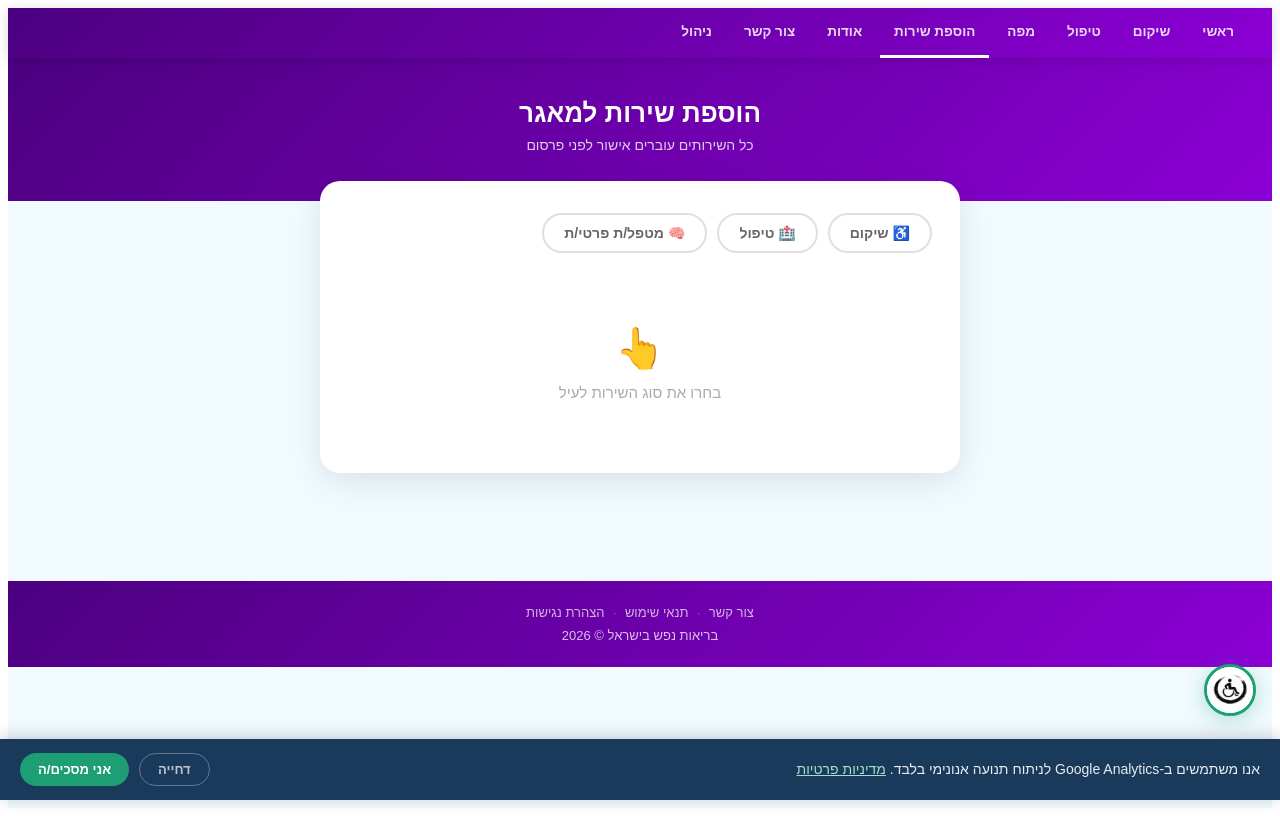
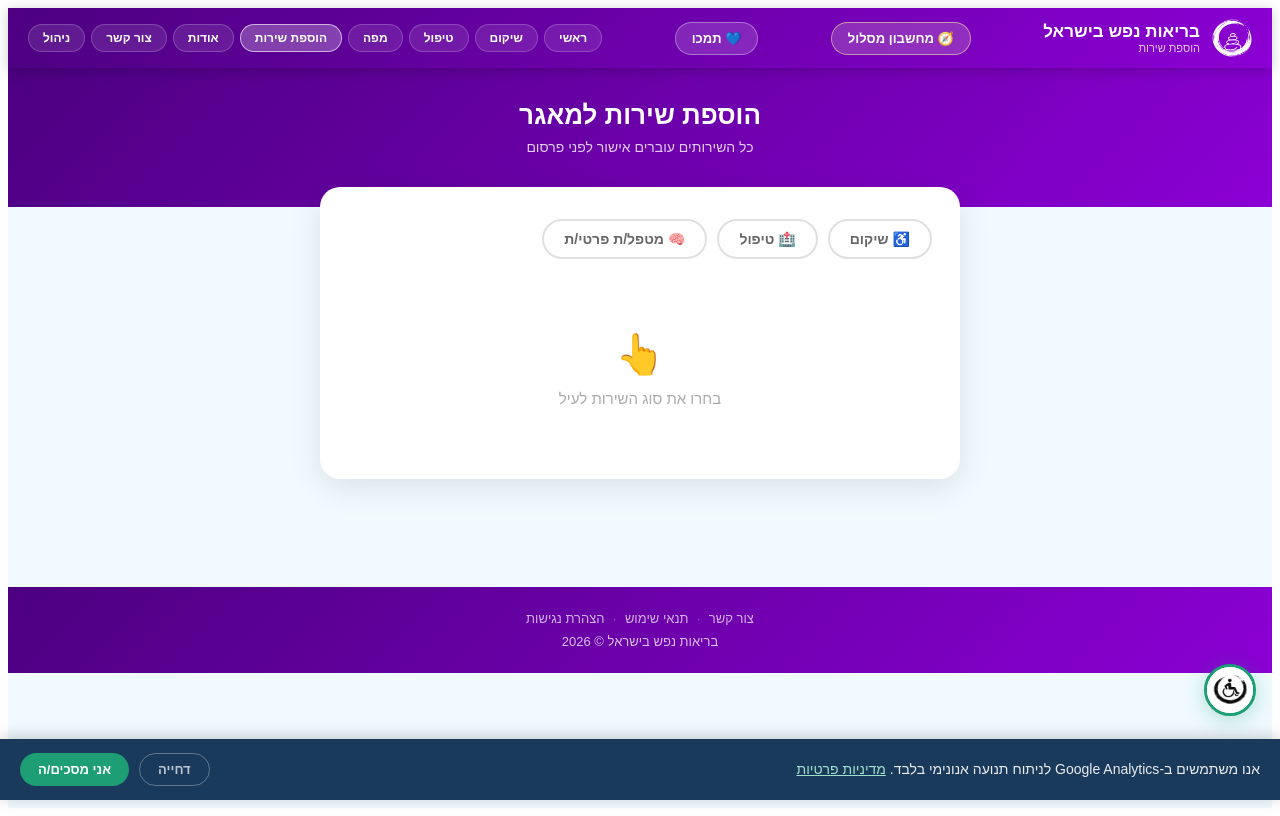
Before and after one commit to sivantelem-commits/rehab-directory, a Next.js app: page /register in a window 1280 px wide. Built offline with nearby package versions, Linux system fonts and the light colour scheme.

Commit message:
Update register.js

```diff
--- a/pages/register.js
+++ b/pages/register.js
@@ -186,14 +186,36 @@ export default function Register() {
       <div dir="rtl" style={{ minHeight: '100vh', background: tab === 'practitioner' ? '#f0f7ff' : isRehab ? '#faf5ff' : '#f0faff', fontFamily: "'Nunito','Arial',sans-serif" }}>
 
         {/* ניווט */}
-        <nav style={{ background: `linear-gradient(135deg,${darkColor || '#1A3A5C'},${color || '#2563EB'})`, padding: '0 24px', display: 'flex', alignItems: 'center', gap: 4, overflowX: 'auto', position: 'sticky', top: 0, zIndex: 100, boxShadow: '0 2px 12px rgba(0,0,0,.15)' }}>
-          {NAV.map(([href, label]) => (
-            <a key={href} href={href} style={{ color: 'rgba(255,255,255,.85)', textDecoration: 'none', padding: '16px 14px', fontSize: 13.5, fontWeight: 700, whiteSpace: 'nowrap', borderBottom: href === '/register' ? '3px solid white' : '3px solid transparent' }}>{label}</a>
-          ))}
-        </nav>
+        <header style={{
+          background: `linear-gradient(135deg,${darkColor || '#1A3A5C'},${color || '#2563EB'})`,
+          color: 'white', padding: '10px 20px', display: 'flex', alignItems: 'center',
+          justifyContent: 'space-between', boxShadow: '0 2px 12px rgba(0,0,0,.2)',
+          flexWrap: 'wrap', gap: 8, position: 'sticky', top: 0, zIndex: 100,
+        }}>
+          <div style={{ display: 'flex', alignItems: 'center', gap: 12 }}>
+            <img src="/logo.png" alt="בריאות נפש בישראל" style={{ width: 40, height: 40, objectFit: 'contain', filter: 'brightness(0) invert(1)' }} />
+            <div>
+              <div style={{ fontWeight: 800, fontSize: 17 }}>בריאות נפש בישראל</div>
+              <div style={{ fontSize: 11, opacity: 0.8 }}>הוספת שירות</div>
+            </div>
+          </div>
+          <a href="/calculator" style={{ background: 'rgba(255,255,200,0.18)', border: '1.5px solid rgba(255,255,150,0.5)', color: 'white', borderRadius: '999px', padding: '8px 16px', fontWeight: 800, fontSize: 13, textDecoration: 'none', display: 'flex', alignItems: 'center', gap: 6, whiteSpace: 'nowrap' }}>🧭 מחשבון מסלול</a>
+          <a href="https://links.payboxapp.com/g9hdYBPr71b" target="_blank" rel="noopener noreferrer" style={{ background: 'rgba(255,255,255,0.15)', border: '1.5px solid rgba(255,255,255,0.35)', color: 'white', borderRadius: '999px', padding: '8px 16px', fontWeight: 700, fontSize: 13, textDecoration: 'none', display: 'flex', alignItems: 'center', gap: 6, whiteSpace: 'nowrap' }}>💙 תמכו</a>
+          <nav aria-label="ניווט ראשי" style={{ display: 'flex', gap: 6, flexWrap: 'wrap' }}>
+            {NAV.map(([href, label]) => (
+              <a key={href} href={href} style={{
+                color: 'white',
+                background: href === '/register' ? 'rgba(255,255,255,0.25)' : 'rgba(255,255,255,0.1)',
+                borderRadius: '999px', padding: '6px 14px', fontWeight: 600, fontSize: 12,
+                border: href === '/register' ? '1.5px solid rgba(255,255,255,0.6)' : '1.5px solid rgba(255,255,255,0.2)',
+                textDecoration: 'none',
+              }}>{label}</a>
+            ))}
+          </nav>
+        </header>
 
         {/* כותרת */}
-        <div style={{ background: `linear-gradient(135deg,${darkColor || '#1A3A5C'},${color || '#2563EB'})`, padding: '40px 24px 48px', textAlign: 'center', color: 'white' }}>
+        <div style={{ background: `linear-gradient(135deg,${darkColor || '#1A3A5C'},${color || '#2563EB'})`, padding: '32px 24px 52px', textAlign: 'center', color: 'white' }}>
           <h1 style={{ margin: '0 0 8px', fontSize: 26, fontWeight: 900 }}>הוספת שירות למאגר</h1>
           <p style={{ margin: 0, opacity: .8, fontSize: 14 }}>כל השירותים עוברים אישור לפני פרסום</p>
         </div>
```
